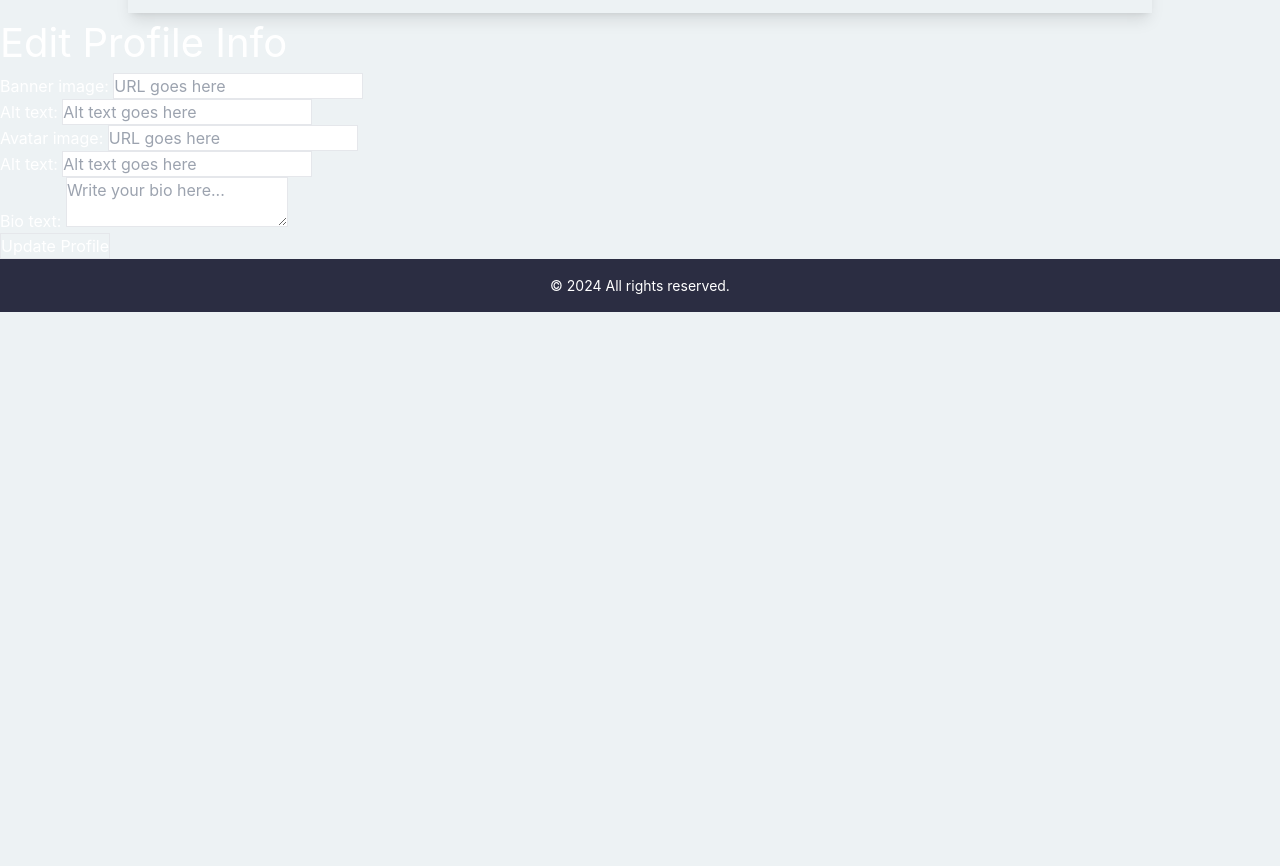
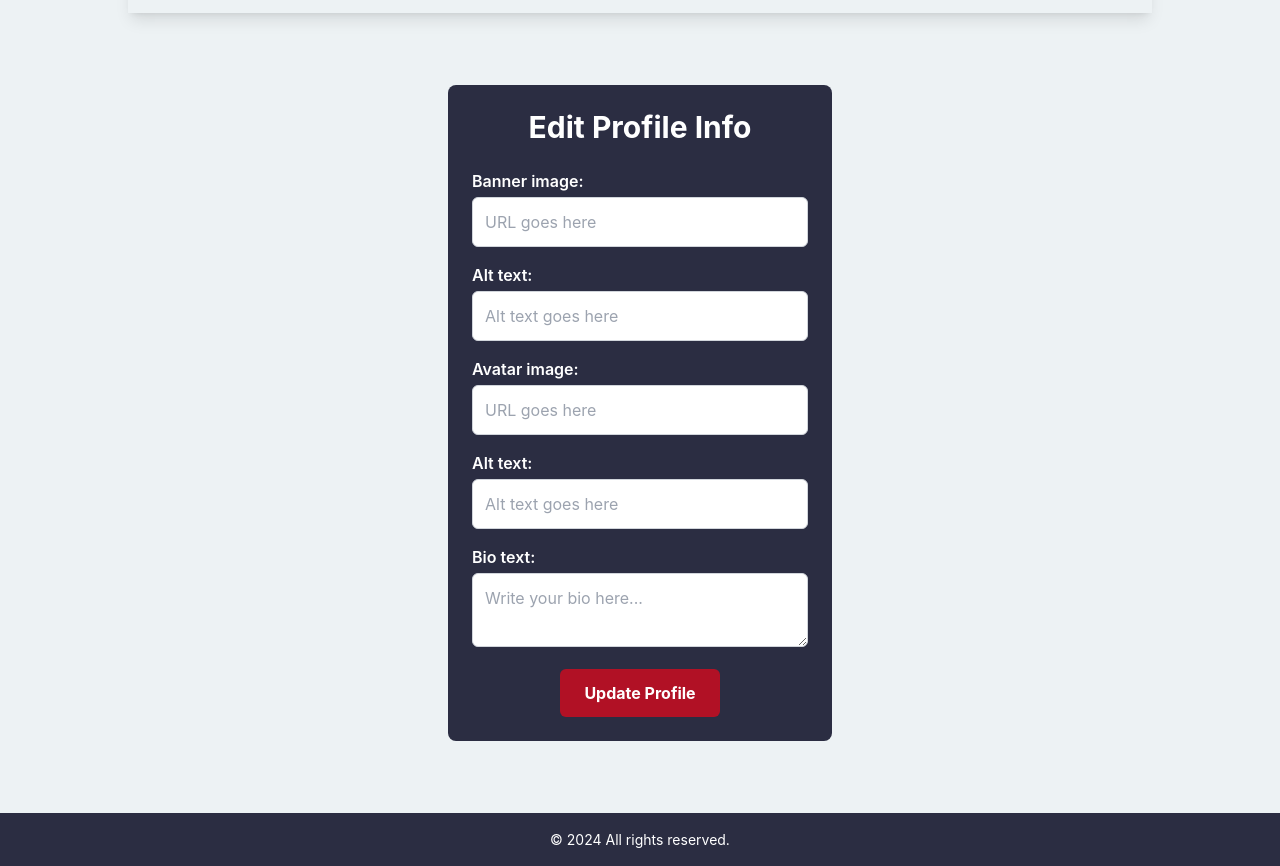
Before and after one commit to Hermanhyl/Semester-Project-2-Auction, a website built with Vite: page profile/edit/index.html in a window 1280 px wide. Shown: the part 59-925 px from the top of the page. Before the commit the page ends 800 px from the top, so only its background shows below. Built offline with nearby package versions, Linux system fonts and the light colour scheme.

Commit message:
added styling

```diff
--- a/profile/edit/index.html
+++ b/profile/edit/index.html
@@ -15,37 +15,78 @@
         <div id="navbar"></div>
     </header>
 
-    <div>
-        <h1>
-            Edit Profile Info
-        </h1>
+    <div class="flex items-center justify-center min-h-screen ">
+        <div class="max-w-sm w-full p-6 rounded-lg bg-[#2B2D42]">
+            <div class="flex justify-center mb-6">
+                <h1 class="text-white font-bold text-3xl">Edit Profile Info</h1>
             </div>
 
             <form id="editForm">
-        <div>
-            <label for="bannerImage" >Banner image:</label>
-            <input id="bannerImage" name="bannerImage" type="url" class="border" placeholder="URL goes here">
+                <div class="mb-4">
+                    <label for="bannerImage" class="text-white font-semibold">Banner image:</label>
+                    <input
+                        id="bannerImage"
+                        name="bannerImage"
+                        type="url"
+                        class="w-full p-3 mt-1 border border-gray-300 rounded-md focus:outline-none focus:ring-2 focus:ring-accentRed text-gray-800"
+                        placeholder="URL goes here"
+                    >
                 </div>
-        <div>
-            <label for="bannerAlt">Alt text:</label>
-            <input  name="bannerAlt" id="bannerAlt" type="text" class="border" placeholder="Alt text goes here">
+
+                <div class="mb-4">
+                    <label for="bannerAlt" class="text-white font-semibold">Alt text:</label>
+                    <input
+                        id="bannerAlt"
+                        name="bannerAlt"
+                        type="text"
+                        class="w-full p-3 mt-1 border border-gray-300 rounded-md focus:outline-none focus:ring-2 focus:ring-accentRed text-gray-800"
+                        placeholder="Alt text goes here"
+                    >
                 </div>
-        <div>
-            <label for="avatarImage">Avatar image:</label>
-            <input id="avatarImage" name="avatarImage" type="url" class="border" placeholder="URL goes here">
+
+                <div class="mb-4">
+                    <label for="avatarImage" class="text-white font-semibold">Avatar image:</label>
+                    <input
+                        id="avatarImage"
+                        name="avatarImage"
+                        type="url"
+                        class="w-full p-3 mt-1 border border-gray-300 rounded-md focus:outline-none focus:ring-2 focus:ring-accentRed text-gray-800"
+                        placeholder="URL goes here"
+                    >
                 </div>
-        <div>
-            <label for="avatarAlt">Alt text:</label>
-            <input name="avatarAlt" id="avatarAlt" type="text" class="border" placeholder="Alt text goes here">
+
+                <div class="mb-4">
+                    <label for="avatarAlt" class="text-white font-semibold">Alt text:</label>
+                    <input
+                        id="avatarAlt"
+                        name="avatarAlt"
+                        type="text"
+                        class="w-full p-3 mt-1 border border-gray-300 rounded-md focus:outline-none focus:ring-2 focus:ring-accentRed text-gray-800"
+                        placeholder="Alt text goes here"
+                    >
                 </div>
-        <div>
-            <label for="bio">Bio text:</label>
-            <textarea name="bio" id="bio"  class="border" placeholder="Write your bio here..."></textarea>
+
+                <div class="mb-4">
+                    <label for="bio" class="text-white font-semibold">Bio text:</label>
+                    <textarea
+                        id="bio"
+                        name="bio"
+                        class="w-full p-3 mt-1 border border-gray-300 rounded-md focus:outline-none focus:ring-2 focus:ring-accentRed text-gray-800"
+                        placeholder="Write your bio here..."
+                    ></textarea>
                 </div>
-        <div>
-            <button id="updateProfileBtn" class="border">Update Profile</button>
+
+                <div class="flex justify-center">
+                    <button
+                        id="updateProfileBtn"
+                        class="px-6 py-3 bg-[#B11125] text-white font-bold rounded-md hover:bg-red-400 focus:outline-none focus:ring-2 focus:ring-accentRed"
+                    >
+                        Update Profile
+                    </button>
                 </div>
             </form>
+        </div>
+    </div>
 
 </body>
 </html>
```
Lines whose indentation alone changed are shown as unchanged.
